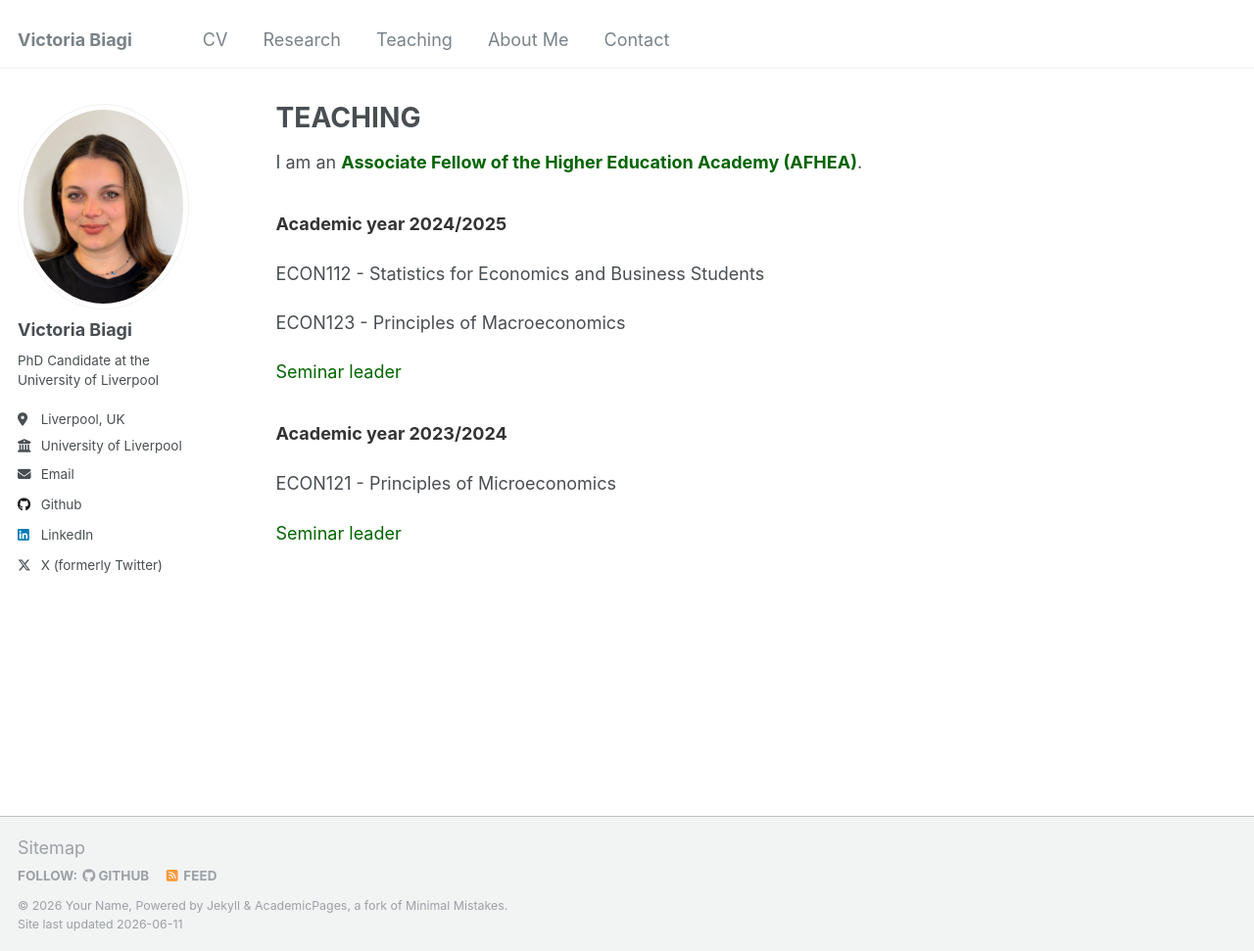
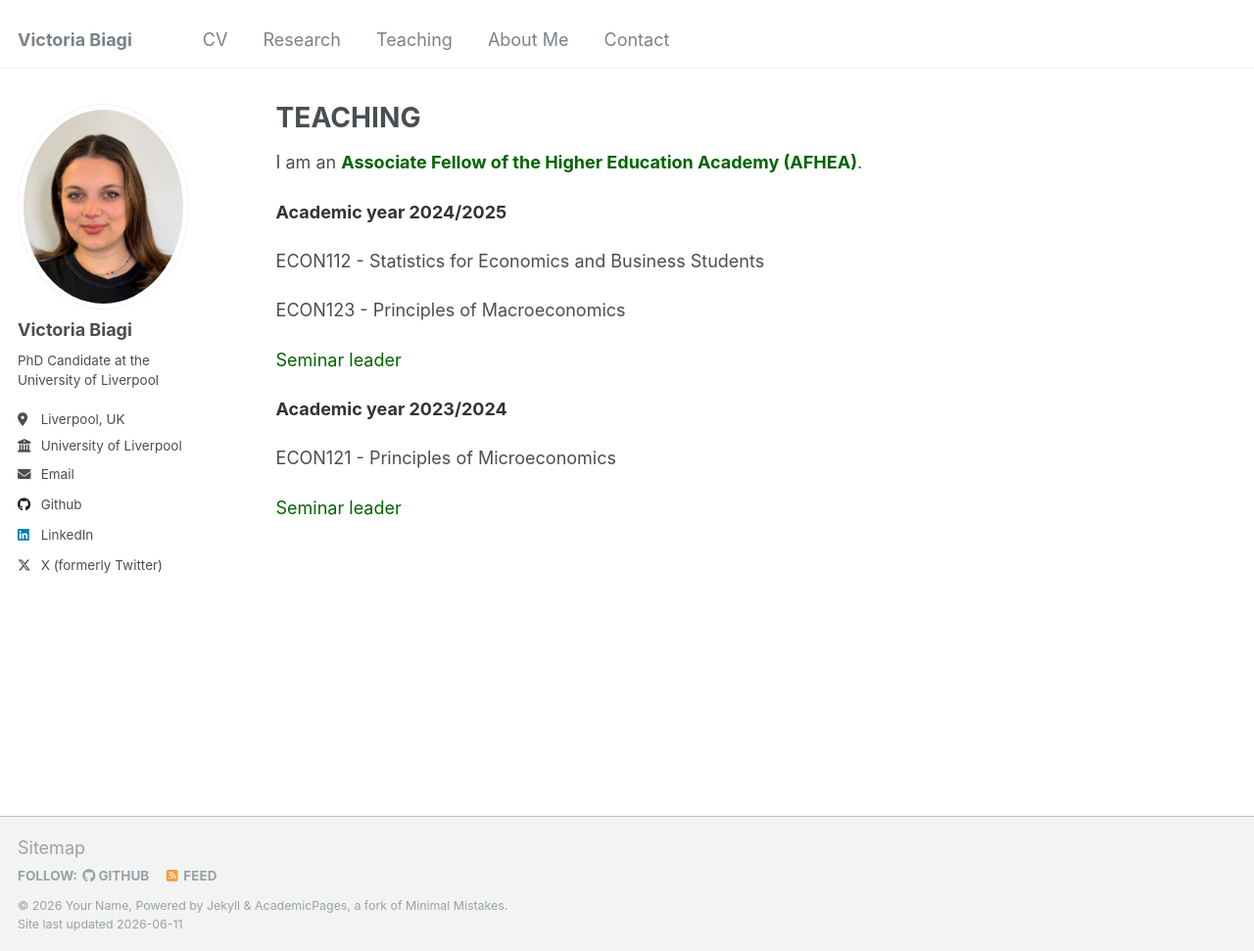
Before and after one commit to victoriabiagi/victoriabiagi.github.io, a Jekyll site: the page built from _pages/teaching.html, in a window 1280 px wide and 971 px high. Shown: the whole window at 98% size. Built offline with Jekyll 4.4.1, drawn with Linux system fonts in a browser that asks for light colours.

Commit message:
Update archive-single.html

```diff
--- a/_includes/archive-single.html
+++ b/_includes/archive-single.html
@@ -1,5 +1,4 @@
 {% include base_path %}
-
 {% if post.header.teaser %}
   {% capture teaser %}{{ post.header.teaser }}{% endcapture %}
 {% else %}
@@ -11,7 +10,6 @@
 {% else %}
   {% assign title = post.title %}
 {% endif %}
-
 <div class="{{ include.type | default: "list" }}__item">
   <article class="archive__item" itemscope itemtype="http://schema.org/CreativeWork">
     {% if include.type == "grid" and teaser %}
@@ -25,26 +23,24 @@
           alt="">
       </div>
     {% endif %}
-
-<h2 class="archive__item-title" itemprop="headline" style="font-size: 1em; margin-bottom: 2px;">
+<h2 class="archive__item-title" itemprop="headline" style="font-size: 1em; margin-bottom: 0; margin-top: 0;">
   {% if post.category == 'jobs' and post.paperurl %}
     <a href="{{ post.paperurl }}" target="_blank" style="color: #006400;">{{ title }}</a>
   {% else %}
     {{ title }}
   {% endif %}
 </h2>
-
 <p class="subheading" style="font-size: 1em; font-weight: bold; color: #333; margin-top: 15px;">
   <span>{{ post.subheading }}</span>
 </p>
 
 {% if post.collection == 'publications' and post.category == 'jobs' %}
-  <p style="font-size: 1em; color: #333; margin-top: 4px;">{{ post.description }}</p>
+  <p style="font-size: 1em; color: #333; margin-top: 0; margin-bottom: 0;">{{ post.description }}</p>
 {% else %}
-<p class="presentation-info" style="margin-top: 2px;">
+<p class="presentation-info" style="margin-top: 0;">
 {{ post.coauthor }}
 </p>
-<p class="presentation-info">
+<p class="presentation-info" style="margin-top: 0;">
 {{ post.description }}
 </p>
   <p class="presentation2-info">{{ post.description2 }}</p>
@@ -54,7 +50,6 @@
     {% if post.read_time %}
       <p class="page__meta"><i class="fa fa-clock-o" aria-hidden="true"></i> {% include read-time.html %}</p>
     {% endif %}
-
 {% if post.collection == 'teaching' %}
   {% if post.type or post.venue %}
   <p>
@@ -65,7 +60,6 @@
   {% endif %}
 {% elsif post.collection == 'publications' %}
 {% endif %}
-
     {% if post.excerpt and site.read_more != 'enabled' %}
     <p class="archive__item-excerpt" itemprop="description">{{ post.excerpt | markdownify }}</p>
     {% elsif post.excerpt and site.read_more == 'enabled' %}
@@ -81,6 +75,5 @@
     {% elsif post.citation %}
       <p>Recommended citation: {{ post.citation }}</p>
     {% endif %}
-
   </article>
 </div>
```
